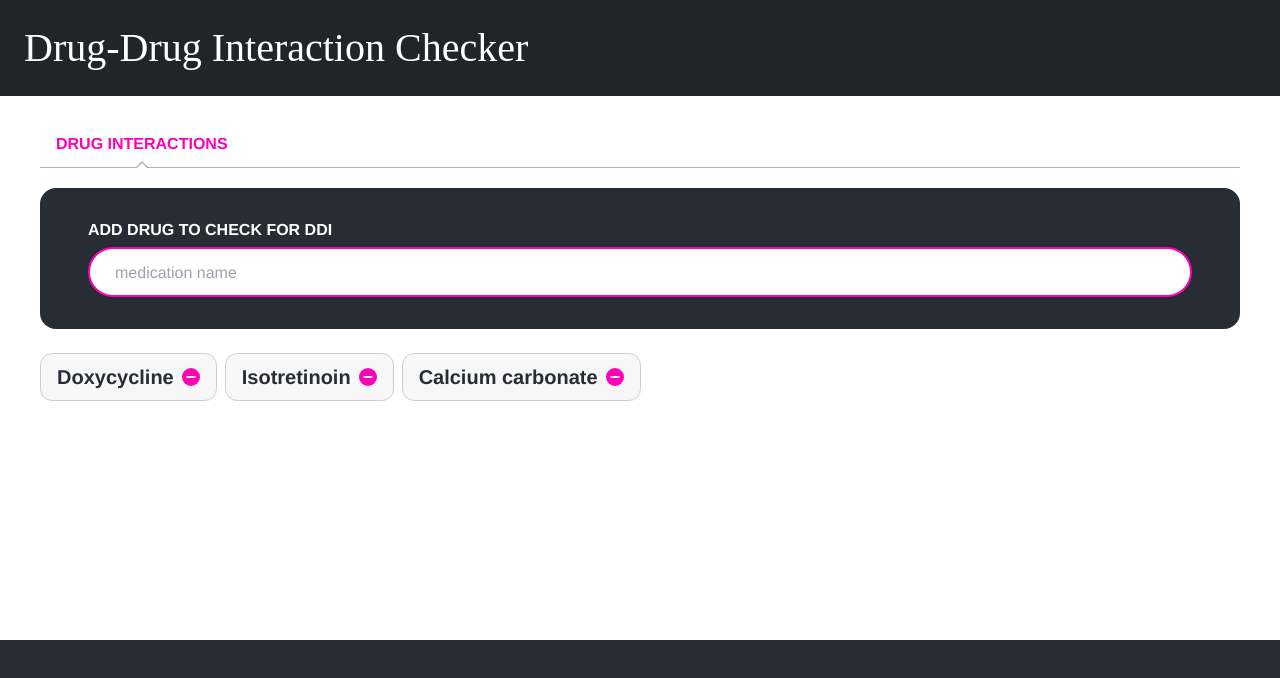
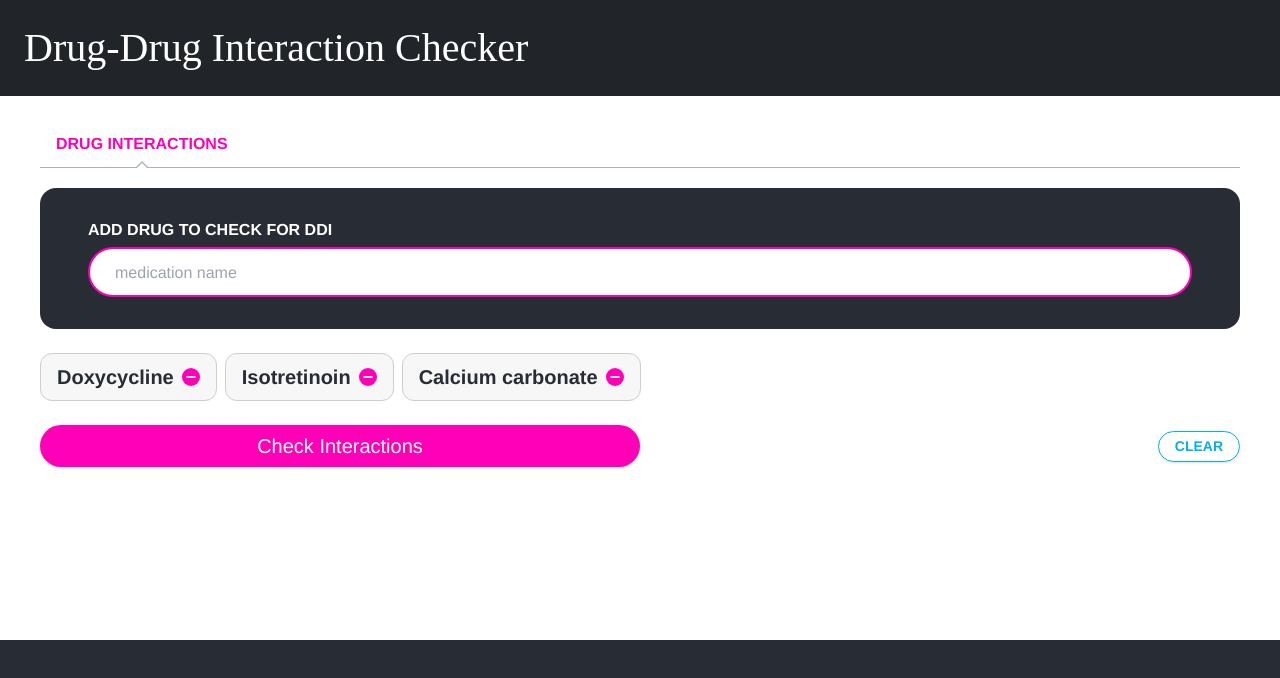
Before and after one commit to Cheenou13/drug-drug-interaction, a React (Vite) app in the folder ddi-ui/: page / in a window 1280 px wide. Shown: the top 678 px of the page. Built offline with nearby package versions, Linux system fonts and the light colour scheme; the HTML template or start-up script is replaced by a standard one.

Commit message:
add and style clear butoon

```diff
--- a/ddi-ui/src/components/RxForm.jsx
+++ b/ddi-ui/src/components/RxForm.jsx
@@ -1,5 +1,6 @@
 
 import SearchDrugs from "./SearchDrugs";
+import SearchAction from "./SearchAction";
 const RxForm = () => {
     return (
         <>
@@ -24,6 +25,7 @@ const RxForm = () => {
                         </div>
                     </div>
                     <SearchDrugs></SearchDrugs>
+                    <SearchAction></SearchAction>
                 </form>
             </div>
         </>
--- /dev/null
+++ b/ddi-ui/src/components/SearchAction.jsx
@@ -0,0 +1,25 @@
+import React, {useState} from "react";
+
+const SearchAction = () => {
+    const [isActive, setIsActive] = useState(false);
+    const handleClick = () =>{
+        setIsActive(!isActive)
+    };
+
+    return (
+        <>
+            <div className="search-actions">
+                <button name="button" type="submit"
+                        className="btn-1 btn-pink-filled-1 mr-auto px-4 hover:bg-[#d00993] transition duration-150 ease-in-out shadow hover:shadow-lg"
+                        onClick={handleClick}
+                        >Check Interactions</button>
+                <div className="right-buttons">
+                    <a className="search-clear btn-2 btn-blue btn-sm ml-2 mb-2 transition duration-150 ease-in-out shadow hover:shadow-lg hover:bg-[#00b0f2] hover:text-[#fff]" href="#">Clear</a>
+                </div>
+            </div>
+
+        </>
+    )
+}
+
+export default SearchAction;
--- a/ddi-ui/src/index.css
+++ b/ddi-ui/src/index.css
@@ -403,3 +403,116 @@ input, button, select, optgroup, textarea {
   display: inline-block;
   line-height: 0;
 }
+
+form.name-search-form .search-actions {
+  margin-top: 1rem;
+}
+
+.search-actions {
+  display: flex;
+  align-items: center;
+  justify-content: flex-end;
+  flex-wrap: wrap;
+  margin-bottom: -.5rem;
+}
+
+form.name-search-form .search-actions button[type=submit]{
+  max-width: 450px;
+  min-width: 50%;
+  flex: 1 1 auto;
+}
+
+.btn-1:not(:disabled):not(.disabled), .page-header .actions a:not(:disabled):not(.disabled){
+  cursor: pointer;
+}
+
+.search-actions button[type=submit], .search-actions input[type=submit] {
+  font-size: 1.25rem;
+  font-weight: 500;
+}
+
+button:not(:disabled), [type=button]:not(:disabled), [type=reset]:not(:disabled), [type=submit]:not(:disabled) {
+  cursor: pointer;
+}
+
+.search-actions button, .search-actions a, .search-actions input {
+  margin-bottom: .5rem;
+}
+
+.btn-pink-filled-1 {
+  color: #fff;
+  background-color: #ff00b8;
+  border-color: #ff00b8;
+  border-radius: 999px;
+}
+
+button, [type=button], [type=reset], [type=submit] {
+  -webkit-appearance: button;
+}
+
+button, select {
+  text-transform: none;
+}
+
+button, input {
+  overflow: visible;
+}
+
+input, button, select, optgroup, textarea {
+  margin: 0;
+  font-family: inherit;
+  font-size: inherit;
+  line-height: inherit;
+}
+
+.btn-1, .page-header .actions a{
+  /* display: inline-block; */
+  /* font-weight: 400; */
+  color: #fff;
+  /* text-align: center; */
+  /* vertical-align: middle; */
+  /* -webkit-user-select: none; */
+  /* -moz-user-select: none; */
+  /* -ms-user-select: none; */
+  /* user-select: none; */
+  /* background-color: transparent; */
+  /* border: 1px solid transparent; */
+  padding: .375rem .75rem;
+  /* font-size: 1rem; */
+  /* line-height: 1.5; */
+  /* border-radius: .25rem; */
+  /* transition: color .15s ease-in-out, background-color .15s ease-in-out, border-color .15s ease-in-out, box-shadow .15s ease-in-out; */
+}
+
+.btn-2:not(:disabled):not(.disabled), .page-header .actions a:not(:disabled):not(.disabled) {
+  cursor: pointer;
+}
+
+.search-actions .btn-sm {
+  text-transform: uppercase;
+  font-weight: 700;
+  padding: .25rem 1rem;
+  font-size: .875rem;
+  line-height: 1.5;
+  text-align: center;
+  vertical-align: middle;
+}
+
+.search-actions a {
+  margin-bottom: .5rem;
+}
+
+.btn-blue {
+  color: #00b0f2;
+  border: 1px solid #00b0f2;
+  border-color: #00b0f2;
+  border-radius: 999px;
+}
+
+.btn-2, .actions a {
+  cursor: pointer;
+  transition: background-color .15s ease-in-out, border-color .15s ease-in-out, box-shadow .15s ease-in-out, color .15s ease-in-out;
+  display: inline-flex;
+  align-items: center;
+  justify-content: center;
+}
```
Also changed, not shown: ddi-ui/src/components/Search.jsx (deleted).
